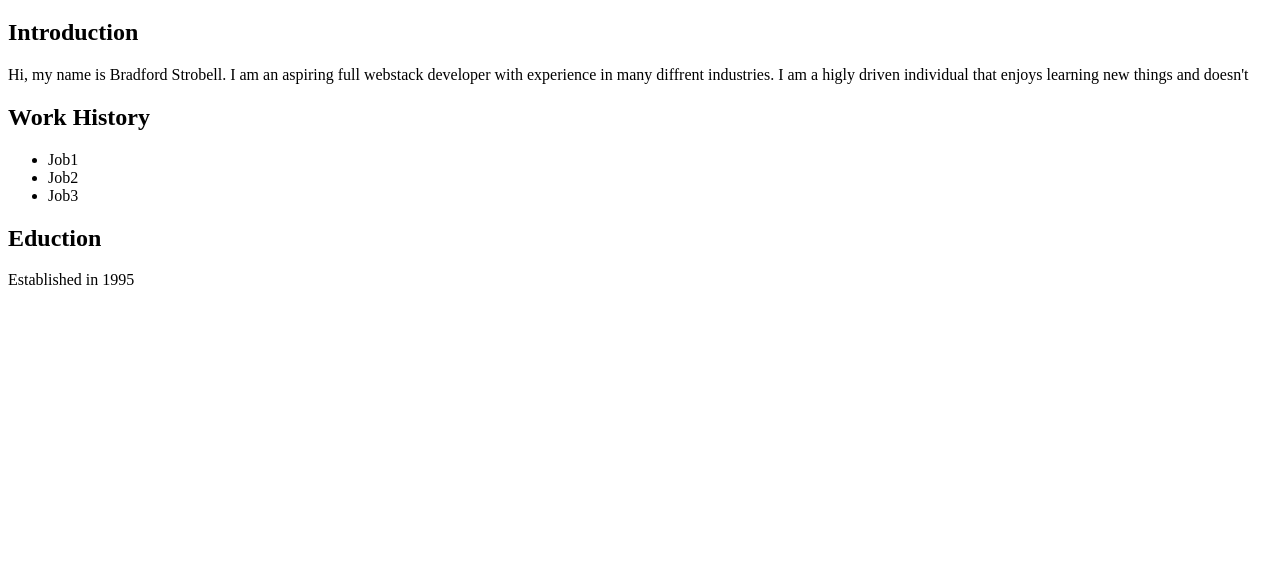
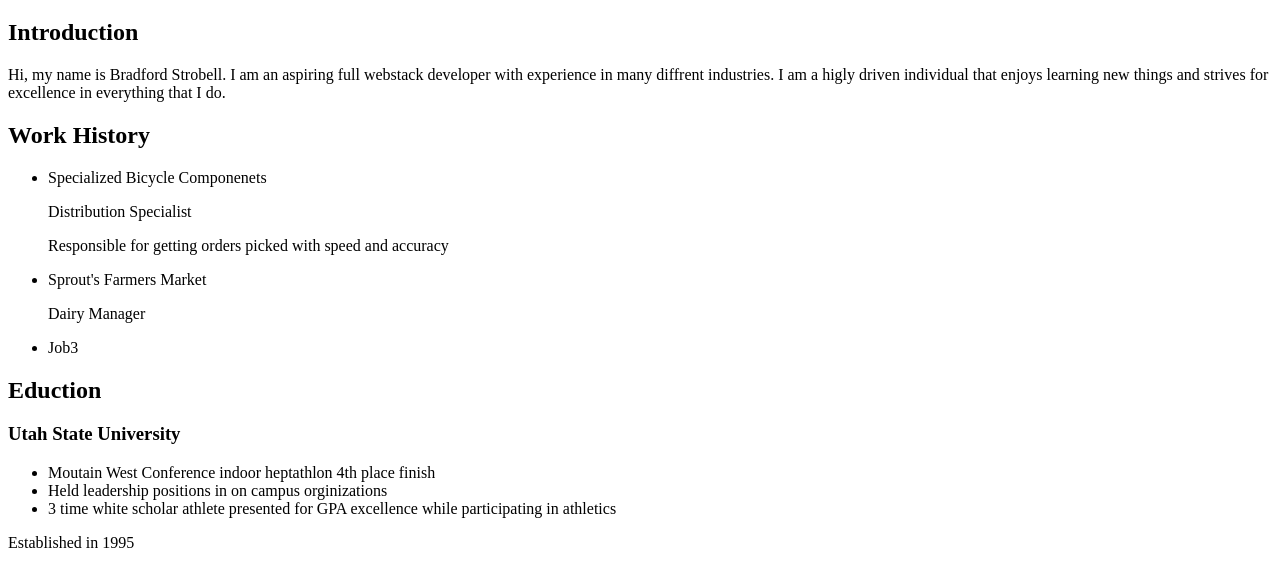
Before and after one commit to sbradford309/Portfolio, a plain HTML site: page index.html in a window 1280 px wide. Shown: the part 61-648 px from the top of the page. Drawn offline with Linux system fonts and the light colour scheme.

Commit message:
more changes

```diff
--- a/index.html
+++ b/index.html
@@ -11,21 +11,30 @@
             <h2>Introduction</h2>
             <p>
             Hi, my name is Bradford Strobell. I am an aspiring full webstack developer with experience in many diffrent industries.
-            I am a higly driven individual that enjoys learning new things and doesn't
+            I am a higly driven individual that enjoys learning new things and strives for excellence in everything that I do.
             </p>
         </section>
         <section>
             <div>
                 <h2>Work History</h2>
                 <ul>
-                    <li>Job1</li>
-                    <li>Job2</li>
+                    <li>Specialized Bicycle Componenets</li>
+                        <p>Distribution Specialist</p>
+                        <p>Responsible for getting orders picked with speed and accuracy</p>
+                    <li>Sprout's Farmers Market</li>
+                        <p>Dairy Manager</p>
+                        <p></p>
                     <li>Job3</li>
                 </ul>
             </div>
             <div>
                 <h2>Eduction</h2>
-                <p></p>
+                <h3>Utah State University</h3>
+                <ul>
+                    <li>Moutain West Conference indoor heptathlon 4th place finish</li>
+                    <li>Held leadership positions in on campus orginizations</li>
+                    <li>3 time white scholar athlete presented for GPA excellence while participating in athletics</li>
+                </ul>
             </div>
 
         </section>
```
